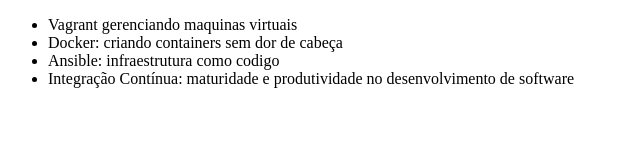
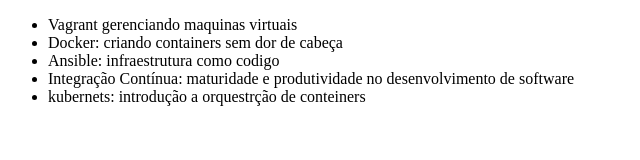
Before and after one commit to Luiz-FelipeDev/git---alura-, a plain HTML site: page index.html in a window 1280 px wide. Shown: the whole page, without its empty margins (0-640 px from the left). Drawn offline with Linux system fonts and the light colour scheme.

Commit message:
adicionando o curso kurbernets

```diff
--- a/index.html
+++ b/index.html
@@ -10,6 +10,7 @@
         <li>Docker: criando containers sem dor de cabeça </li>
         <li>Ansible: infraestrutura como codigo</li>
         <li>Integração Contínua: maturidade e produtividade  no desenvolvimento de software </li>
+        <li>kubernets: introdução a orquestrção de conteiners </li>
     </ul>
 </body>
 </html>
```
